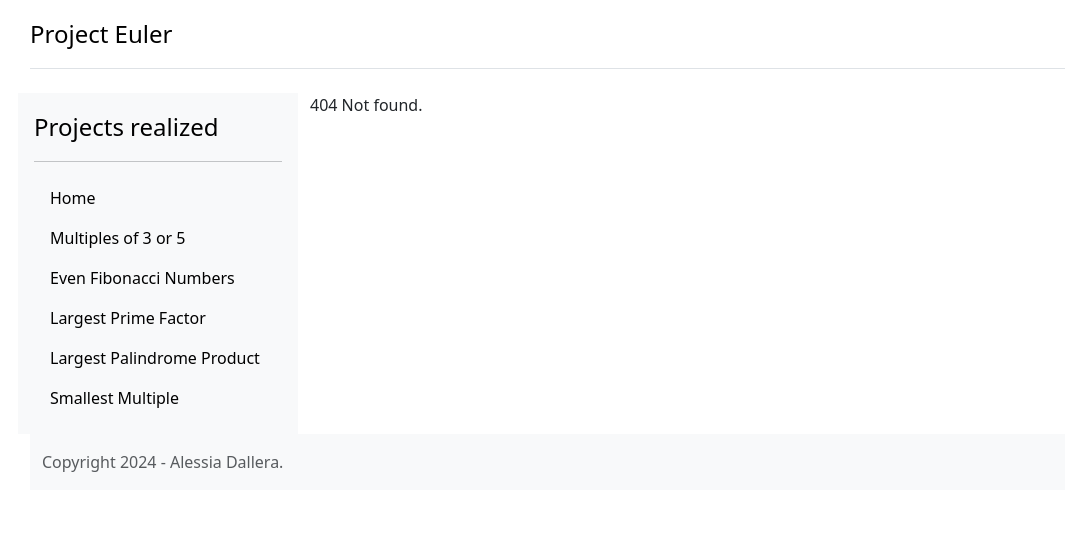
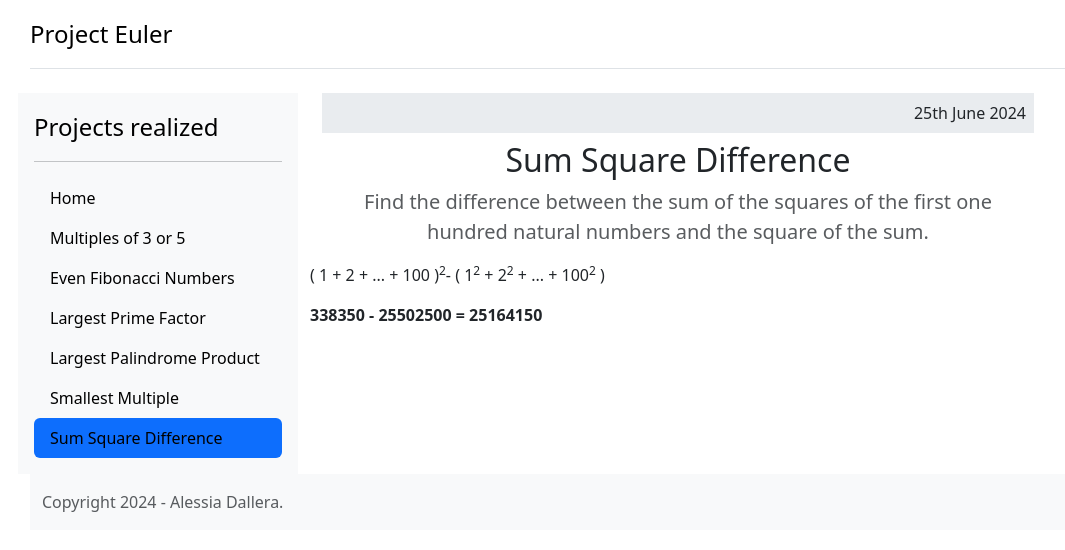
Before and after one commit to arale82/ProjectEuler, a React (Create React App) app: page /sumsquaredifference in a window 1280 px wide. Before the commit this address had no page. Shown: the top 550 px of the page, without its empty margins (52-1117 px from the left). Built offline with nearby package versions, Linux system fonts and the light colour scheme.

Commit message:
ReadMe Updated. Added new component Sum Square Difference.

```diff
--- a/src/components/App.js
+++ b/src/components/App.js
@@ -10,6 +10,7 @@
 import LargestPrimeFactor from "./LargestPrimeFactor";
 import LargestPalindromeProduct from "./LargestPalindromeProduct";
 import SmallestMultiple from "./SmallestMultiple";
+import SumSquareDifference from "./SumSquareDifference";
 
 function Layout() {
   return (
@@ -36,6 +37,7 @@
           <Route path="largestprimefactor" element={<LargestPrimeFactor />} />
           <Route path="largestpalindromeproduct" element={<LargestPalindromeProduct />} />
           <Route path="smallestmultple" element={<SmallestMultiple />} />
+          <Route path="sumsquaredifference" element={<SumSquareDifference />} />
 
           <Route path="*" element={<NoMatch />} />
         </Route>
--- a/src/components/SmallestMultiple.jsx
+++ b/src/components/SmallestMultiple.jsx
@@ -5,7 +5,7 @@
   return (
     <section class="text-center container">
       <div class="p-2 mb-2 bg-body-secondary text-end">25th June 2024</div>
-      <h2 class="fw-light">Multiples of 3 or 5</h2>
+      <h2 class="fw-light">Smallest Multiple</h2>
       <p class="lead text-body-secondary">
       2520 is the smallest number that can be divided by each of the numbers from 1 to 10 without any remainder.
       <br /><br />
--- /dev/null
+++ b/src/components/SumSquareDifference.jsx
@@ -0,0 +1,53 @@
+import { useEffect, useState } from "react";
+
+
+function TitleSection(){
+  return (
+    <section class="text-center container">
+      <div class="p-2 mb-2 bg-body-secondary text-end">25th June 2024</div>
+      <h2 class="fw-light">Sum Square Difference</h2>
+      <p class="lead text-body-secondary">
+      Find the difference between the sum of the squares of the first one hundred natural numbers and the square of the sum.</p>
+    </section>
+  );
+}
+
+export default function SumSquareDifference () {
+  const[result, setResult] = useState();
+
+  var maxNum = 100;
+
+  useEffect(() => {
+    //Runs only on the first render.
+    findSumSquareDifference(maxNum);
+  }, []);
+
+  //leave the calculation in a function to avoid infinite loop
+  function findSumSquareDifference(maxNum){
+    var maxSquareSum = 0;
+    var maxSum = 0;
+    for(var i=1; i<=maxNum; i++){
+      var square = i*i;
+      maxSquareSum += square;
+
+      maxSum += i;
+    }
+
+    var squaredMaxSum = maxSum*maxSum;
+    setResult(maxSquareSum+" - "+squaredMaxSum+" = "+(squaredMaxSum-maxSquareSum));
+  }
+
+  return (
+    <div>
+      <TitleSection />
+
+      <p>
+        ( 1 + 2 + ... + {maxNum} )<sup>2</sup>
+        -
+        ( 1<sup>2</sup> + 2<sup>2</sup> + ... + {maxNum}<sup>2</sup> )
+      </p>
+
+      <p><strong>{result}</strong></p>
+    </div>
+  );
+}
--- a/src/components/templates/Navigation.jsx
+++ b/src/components/templates/Navigation.jsx
@@ -15,6 +15,7 @@
         <li className="nav-item"><NavLink className="nav-link link-body-emphasis" to="/largestprimefactor">Largest Prime Factor</NavLink></li>
         <li className="nav-item"><NavLink className="nav-link link-body-emphasis" to="/largestpalindromeproduct">Largest Palindrome Product</NavLink></li>
         <li className="nav-item"><NavLink className="nav-link link-body-emphasis" to="/smallestmultple">Smallest Multiple</NavLink></li>
+        <li className="nav-item"><NavLink className="nav-link link-body-emphasis" to="/sumsquaredifference">Sum Square Difference</NavLink></li>
       </ul>
     </div>
   );
```
Also changed, not shown: 1 other file (tests, documents, lock files or other folders).
